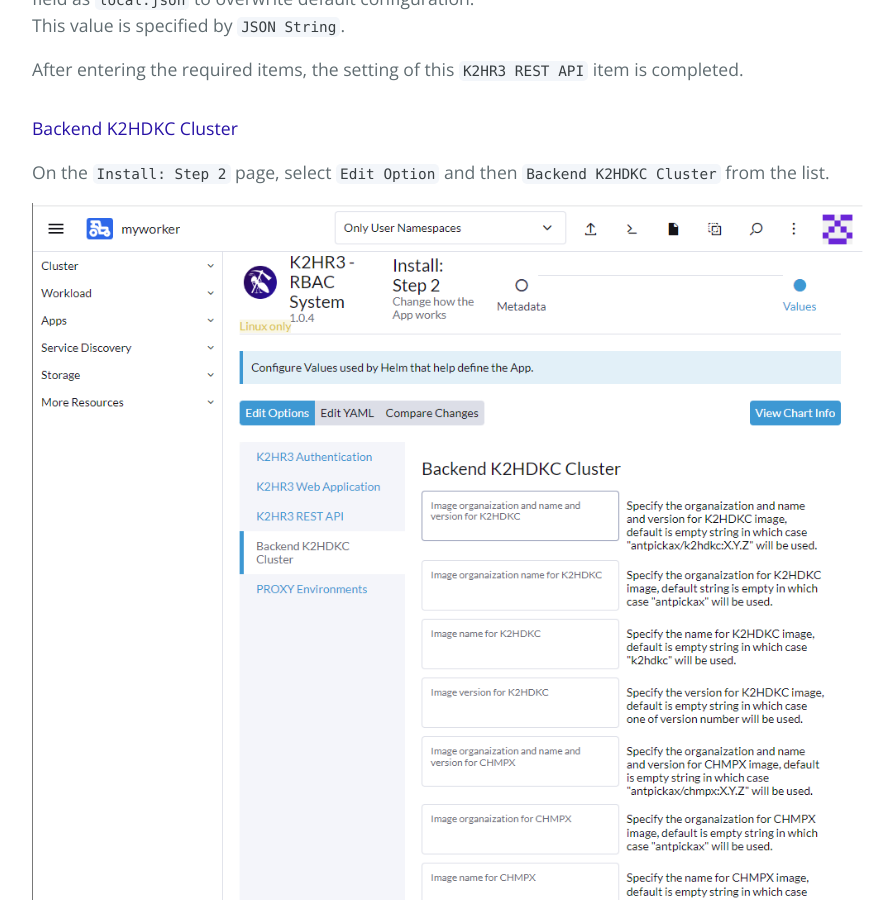
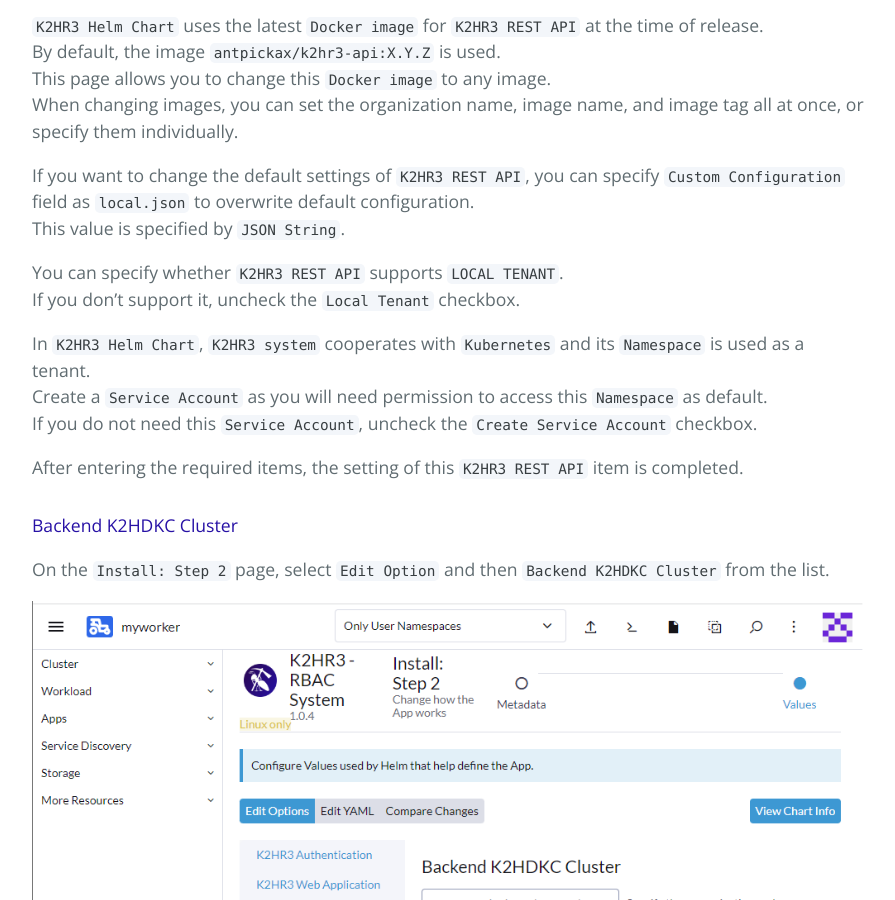
Before and after one commit to yahoojapan/k2hr3, a Jekyll site: the page built from rancher_helm_chart.md, in a window 1280 px wide and 900 px high, scrolled down 10074 px. Shown: the whole window, without its empty margins (192-1087 px from the left). Built offline with Jekyll 4.4.1, drawn with Linux system fonts in a browser that asks for light colours; some of the changed text lies outside the part shown.

Commit message:
[gh-pages] Updated documents about k2hr3 helm chart and rancher

```diff
--- a/rancher_helm_chart.md
+++ b/rancher_helm_chart.md
@@ -149,6 +149,9 @@ When changing images, you can set the organization name, image name, and image t
 If you want to change the default settings of `K2HR3 Web Application`, you can specify `Custom Configuration` field as `local.json` to overwrite default configuration.
 This value is specified by `JSON String`.
 
+You can specify whether `K2HR3 Web Application` supports `LOCAL TENANT`.
+If you don't support it, uncheck the `Local Tenant` checkbox.
+
 After entering the required items, the setting of this `K2HR3 Web Application` item is completed.
 
 #### K2HR3 REST API
@@ -172,6 +175,13 @@ When changing images, you can set the organization name, image name, and image t
 
 If you want to change the default settings of `K2HR3 REST API`, you can specify `Custom Configuration` field as `local.json` to overwrite default configuration.
 This value is specified by `JSON String`.
+
+You can specify whether `K2HR3 REST API` supports `LOCAL TENANT`.
+If you don't support it, uncheck the `Local Tenant` checkbox.
+
+In `K2HR3 Helm Chart`, `K2HR3 system` cooperates with `Kubernetes` and its `Namespace` is used as a tenant.
+Create a `Service Account` as you will need permission to access this `Namespace` as default.
+If you do not need this `Service Account`, uncheck the `Create Service Account` checkbox.
 
 After entering the required items, the setting of this `K2HR3 REST API` item is completed.
 
```
Also changed, not shown: helm_chart.md (+8 -0 lines), helm_chartja.md (+8 -0 lines), rancher_helm_chartja.md (+10 -0 lines), whatnew.md (+3 -0 lines), whatnewja.md (+3 -0 lines), images/rancher_chart_install_step2-1.png, images/rancher_chart_install_step2-2.png, images/rancher_chart_install_step2-3.png.
